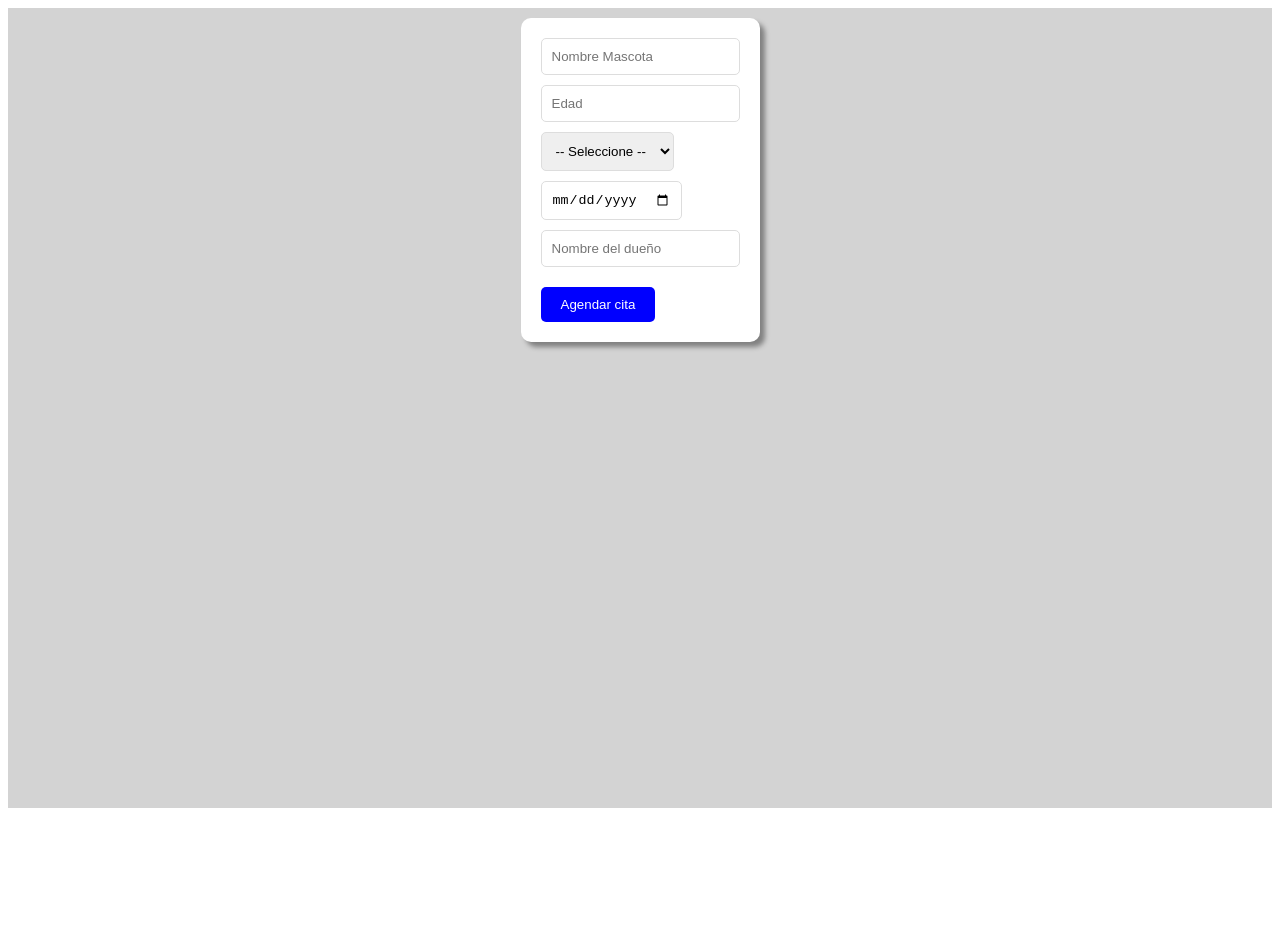
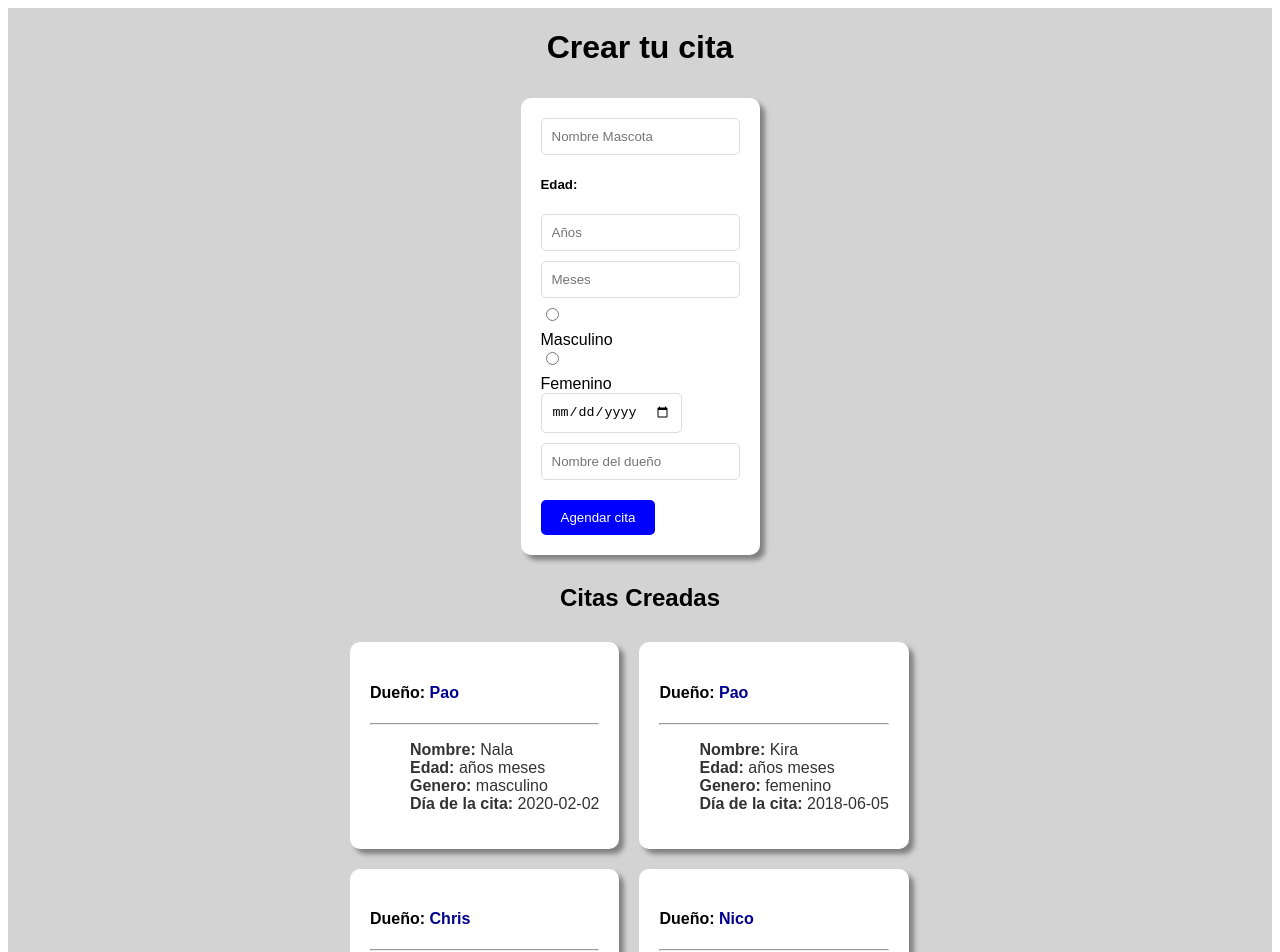
Before and after one commit to paolagll/Agenda-Mascotas, a React (Vite) app: page / in a window 1280 px wide. Shown: the top 952 px of the page. Before the commit the page ends 816 px from the top, so only its background shows below. Built offline with nearby package versions, Linux system fonts and the light colour scheme; data requests are answered from the project's data file.

Commit message:
Cambio campo edad y genero

```diff
--- a/src/App.jsx
+++ b/src/App.jsx
@@ -7,7 +7,8 @@ import "./styles.scss";
 function App() {
   const formInitialState = {
     name: "",
-    age: "",
+    ageYears: "",
+    ageMonths: "",
     gender: "",
     date: "",
     owner: ""
@@ -43,6 +44,14 @@ function App() {
       return;
     }
 
+    const ageYears = parseInt(form.ageYears, 10) || 0;
+    const ageMonths = parseInt(form.ageMonths, 10) || 0;
+
+    if (ageYears <= 0 && ageMonths <= 0) {
+      setError({ ageYears: true, error: 'La edad debe ser mayor a 0' });
+      return;
+    }
+
     fetch('http://localhost:8000/mascotas', {
       method: 'POST',
       body: JSON.stringify({
@@ -69,12 +78,14 @@ function App() {
 
   return (
     <div className="app">
+      <h1>Crear tu cita</h1>
       <Form
         form={ form }
         handleFormSubmit={ handleFormSubmit }
         handleInputChange={ handleInputChange }
         error={ error }
       />
+      <h2>Citas Creadas</h2>
       <section className="section">
         { mascotas.map((registration) => (
           <Card
--- a/src/Components/Card.jsx
+++ b/src/Components/Card.jsx
@@ -3,13 +3,13 @@ import PropTypes from "prop-types";
 const Card = ({ registration }) => {
     return (
         <div className="registration-card">
-            <h4><strong>Dueño:</strong> { registration.owner }</h4>
+            <h4><strong>Dueño:</strong> {registration.owner}</h4>
             <hr />
             <ul>
-                <li><b>Nombre:</b> { registration.name }</li>
-                <li><b>Edad:</b> { registration.age }</li>
-                <li><b>Genero:</b> { registration.gender }</li>
-                <li><b>Día de la cita:</b> { registration.date }</li>
+                <li><b>Nombre:</b> {registration.name}</li>
+                <li><b>Edad:</b> {registration.ageYears} años {registration.ageMonths} meses</li>
+                <li><b>Genero:</b> {registration.gender}</li>
+                <li><b>Día de la cita:</b> {registration.date}</li>
             </ul>
         </div>
     )
@@ -18,7 +18,10 @@ const Card = ({ registration }) => {
 Card.propTypes = {
     registration: PropTypes.shape({
         name: PropTypes.string.isRequired,
-        age: PropTypes.string.isRequired,
+        age: PropTypes.shape({
+            years: PropTypes.number,
+            months: PropTypes.number,
+        }).isRequired,
         gender: PropTypes.string.isRequired,
         date: PropTypes.string.isRequired,
         owner: PropTypes.string.isRequired,
--- a/src/Components/Form.jsx
+++ b/src/Components/Form.jsx
@@ -2,46 +2,73 @@ import PropTypes from "prop-types";
 
 const Form = ({ form, handleFormSubmit, handleInputChange, error }) => {
     return (
-        <form className="form-card" onSubmit={ handleFormSubmit }>
+        <form className="form-card" onSubmit={handleFormSubmit}>
             <input
                 type="text"
                 name="name"
                 placeholder="Nombre Mascota"
-                value={ form.name }
-                onChange={ handleInputChange }
+                value={form.name}
+                onChange={handleInputChange}
             />
-            { error.name && <p className="error">{ error.error }</p> }
-            <input
-                type="number"
-                name="age"
-                placeholder="Edad"
-                value={ form.age }
-                onChange={ handleInputChange }
-            />
-            { error.age && <p className="error">{ error.error }</p> }
-            <select name="gender" id="gender" value={ form.gender } onChange={ handleInputChange }>
-                {/* Mejorar el onChange */ }
-                <option value="">-- Seleccione --</option>
-                <option value="Masculino">Masculino</option>
-                <option value="Femenino">Femenino</option>
-            </select>
-            { error.gender && <p className="error">{ error.error }</p> }
+            {error.name && <p className="error">{error.error}</p>}
+            <section>
+                <h5>Edad:</h5>
+                <input
+                    type="number"
+                    name="ageYears"
+                    placeholder="Años"
+                    value={form.ageYears}
+                    onChange={handleInputChange}
+                />
+                {error.ageYears && <p className="error">{error.error}</p>}
+
+                <input
+                    type="number"
+                    name="ageMonths"
+                    placeholder="Meses"
+                    value={form.ageMonths}
+                    onChange={handleInputChange}
+                />
+                {error.ageMonths && <p className="error">{error.error}</p>}
+            </section>
+            <div>
+                <input
+                    type="radio"
+                    id="masculino"
+                    name="gender"
+                    value="Masculino"
+                    checked={form.gender === "Masculino"}
+                    onChange={handleInputChange}
+                />
+                <label htmlFor="masculino">Masculino</label>
+
+                <input
+                    type="radio"
+                    id="femenino"
+                    name="gender"
+                    value="Femenino"
+                    checked={form.gender === "Femenino"}
+                    onChange={handleInputChange}
+                />
+                <label htmlFor="femenino">Femenino</label>
+            </div>
+            {error.gender && <p className="error">{error.error}</p>}
             <input
                 type="date"
                 name="date"
                 placeholder="Dia de la cita"
-                value={ form.date }
-                onChange={ handleInputChange }
+                value={form.date}
+                onChange={handleInputChange}
             />
-            { error.date && <p className="error">{ error.error }</p> }
+            {error.date && <p className="error">{error.error}</p>}
             <input
                 type="text"
                 name="owner"
                 placeholder="Nombre del dueño"
-                value={ form.owner }
-                onChange={ handleInputChange }
+                value={form.owner}
+                onChange={handleInputChange}
             />
-            { error.owner && <p className="error">{ error.error }</p> }
+            {error.owner && <p className="error">{error.error}</p>}
             <button type="submit">Agendar cita</button>
         </form>
     )
@@ -52,7 +79,8 @@ Form.propTypes = {
     handleFormSubmit: PropTypes.func.isRequired,
     form: PropTypes.shape({
         name: PropTypes.string.isRequired,
-        age: PropTypes.string.isRequired,
+        ageYears: PropTypes.string.isRequired,
+        ageMonths: PropTypes.string.isRequired,
         date: PropTypes.string.isRequired,
         gender: PropTypes.string.isRequired,
         owner: PropTypes.string.isRequired,
--- a/src/data.json
+++ b/src/data.json
@@ -1,5 +1,72 @@
 {
   "mascotas": [
-
+    {
+      "id": "bf2836ff-8d21-4886-bc87-a5820c408f4f",
+      "name": "Nala",
+      "age": "1",
+      "gender": "masculino",
+      "date": "2020-02-02",
+      "owner": "Pao"
+    },
+    {
+      "id": "b4f3b070-a3fa-4bb9-9af0-64297a1c093b",
+      "name": "Kira",
+      "age": "4",
+      "gender": "femenino",
+      "date": "2018-06-05",
+      "owner": "Pao"
+    },
+    {
+      "id": "29c54949-8820-43b5-8f41-a93567ac8859",
+      "name": "Kylo",
+      "age": "2",
+      "gender": "Masculino",
+      "date": "1916-12-08",
+      "owner": "Chris"
+    },
+    {
+      "id": "12bfba94-aa9c-4e8b-906f-51bc203edf5e",
+      "name": "Kiro",
+      "age": "2",
+      "gender": "Masculino",
+      "date": "2024-02-02",
+      "owner": "Nico"
+    },
+    {
+      "id": "cb73b4ae-9f5f-44ce-ad47-78e1da7e61ad",
+      "name": "Lila",
+      "ageYears": "1",
+      "ageMonths": "0",
+      "gender": "Femenino",
+      "date": "2024-03-03",
+      "owner": "Yo"
+    },
+    {
+      "id": "107919de-6c2e-4f63-b414-427b1aa95588",
+      "name": "Luna",
+      "ageYears": "0",
+      "ageMonths": "3",
+      "gender": "Femenino",
+      "date": "2024-05-04",
+      "owner": "Pilar"
+    },
+    {
+      "id": "af8ee662-d40f-4809-a57f-4aebbe0e96ca",
+      "name": "Nemo",
+      "ageYears": "1",
+      "ageMonths": "0",
+      "gender": "Masculino",
+      "date": "2024-10-10",
+      "owner": "Federico"
+    },
+    {
+      "id": "2af72357-38e8-43df-bdf0-d67b9b5905b7",
+      "name": "Spike",
+      "ageYears": "1",
+      "ageMonths": "0",
+      "gender": "Femenino",
+      "date": "2024-02-10",
+      "owner": "John"
+    }
   ]
 }
```
